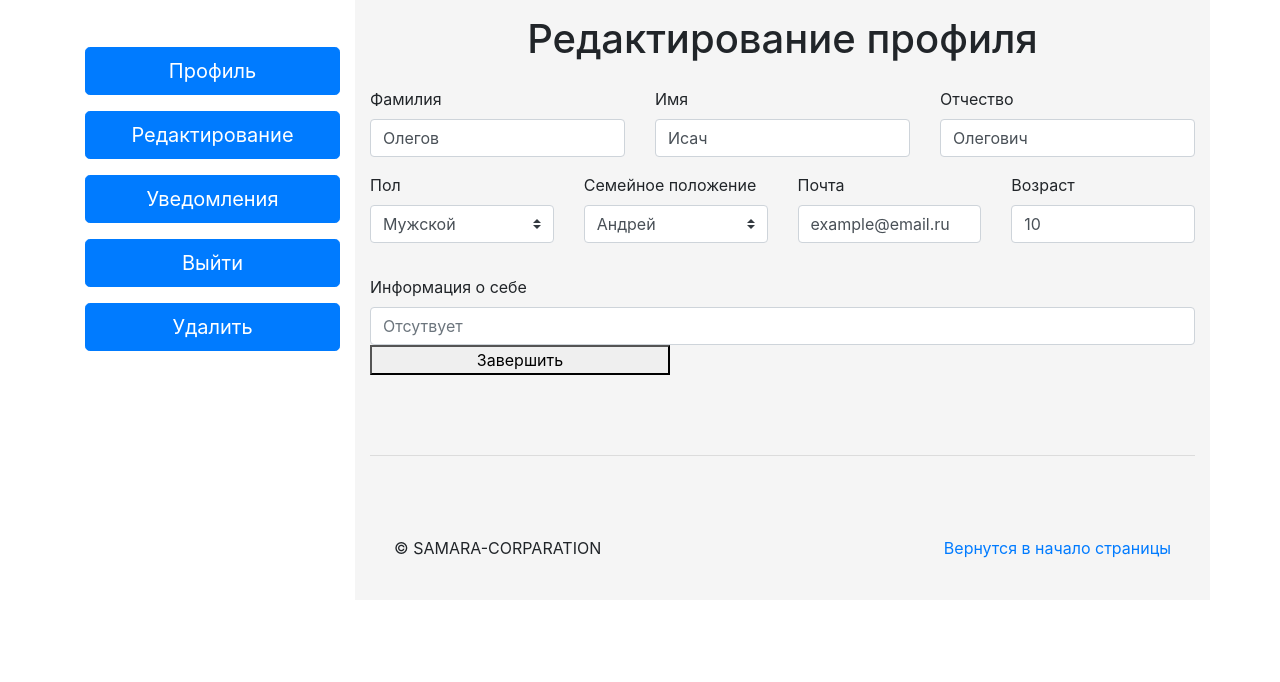
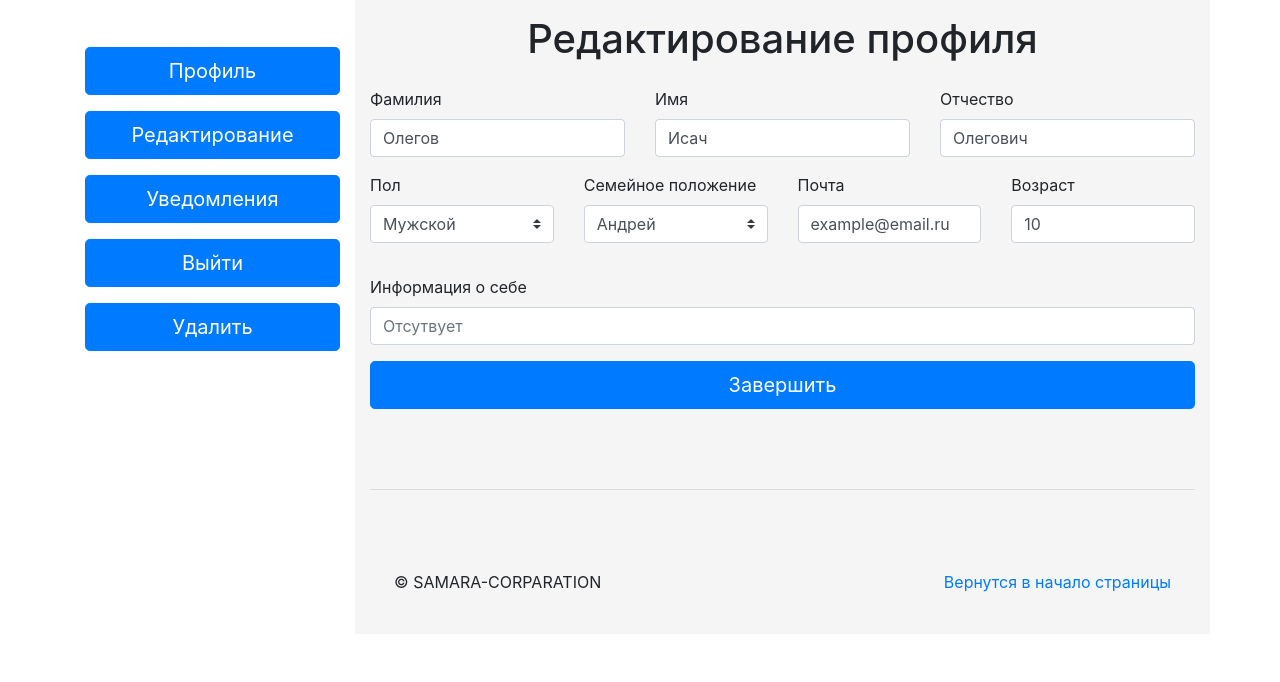
Before and after one commit to AlexandrovRoman/GosRab, a Python web app: template templates/edit_profile.html in a window 1280 px wide. Shown: the part 146-828 px from the top of the page. Before the commit the page ends 704 px from the top, so only its background shows below. Run offline with Jinja, Linux system fonts and the light colour scheme; the template is opened without the code that fills it, so the values that code supplies are empty; some libraries are stand-ins or nearby versions.

Commit message:
Update edit_profile.html

```diff
--- a/templates/edit_profile.html
+++ b/templates/edit_profile.html
@@ -75,9 +75,8 @@
                       <div class="mb-3">
                           <label for="address">Информация о себе</label>
                           <input type="text" class="form-control" id="address" placeholder="Отсутвует">
-                          <button type="submit" style="width: 300px">Завершить</button> {# Переместить #}
-
                       </div>
+                      <button class="btn btn-primary btn-lg btn-block" type="submit">Завершить</button> {# Переместить #}
                   </form>
                   <hr class="featurette-divider">
                   <footer class="row justify-content-between m-4">
```
